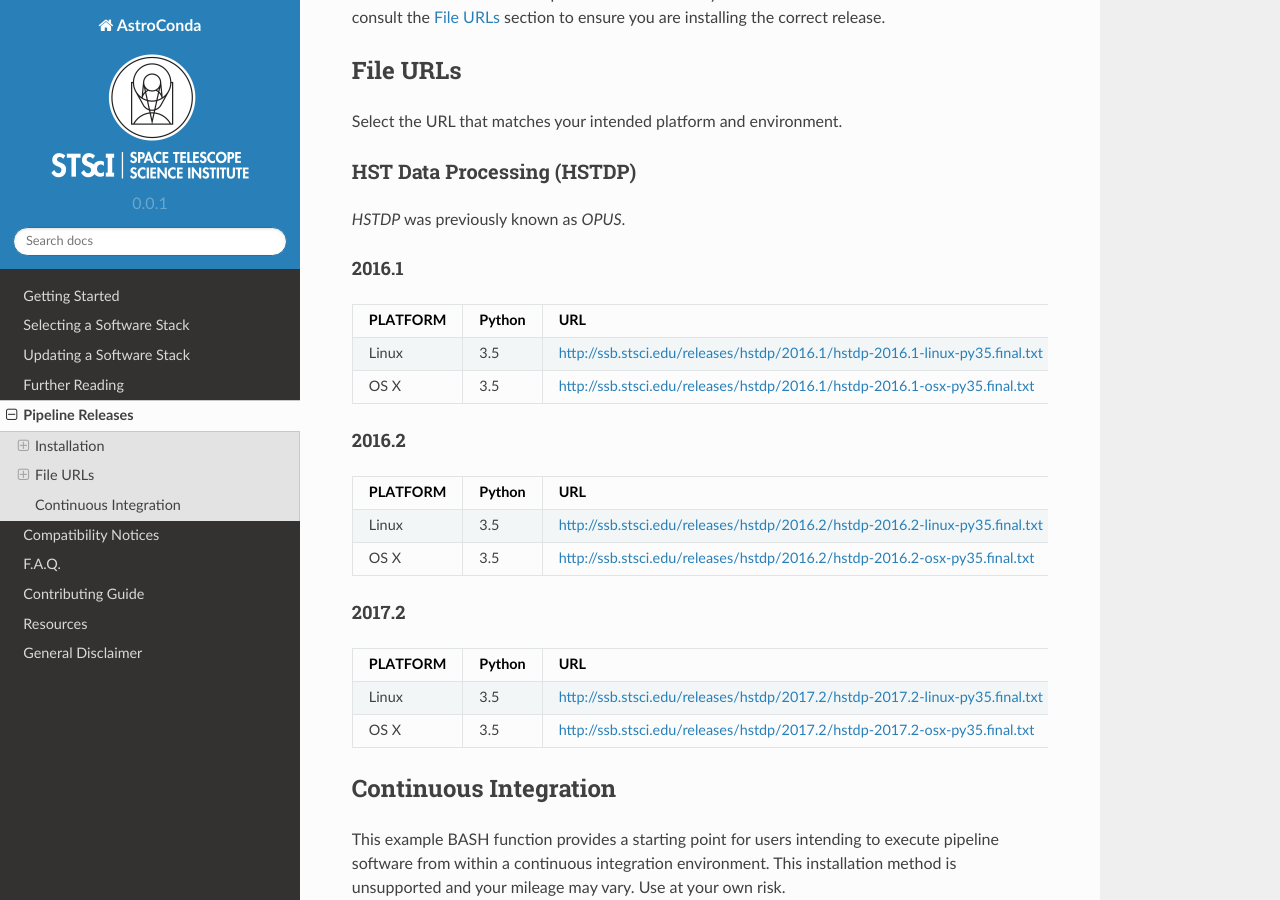
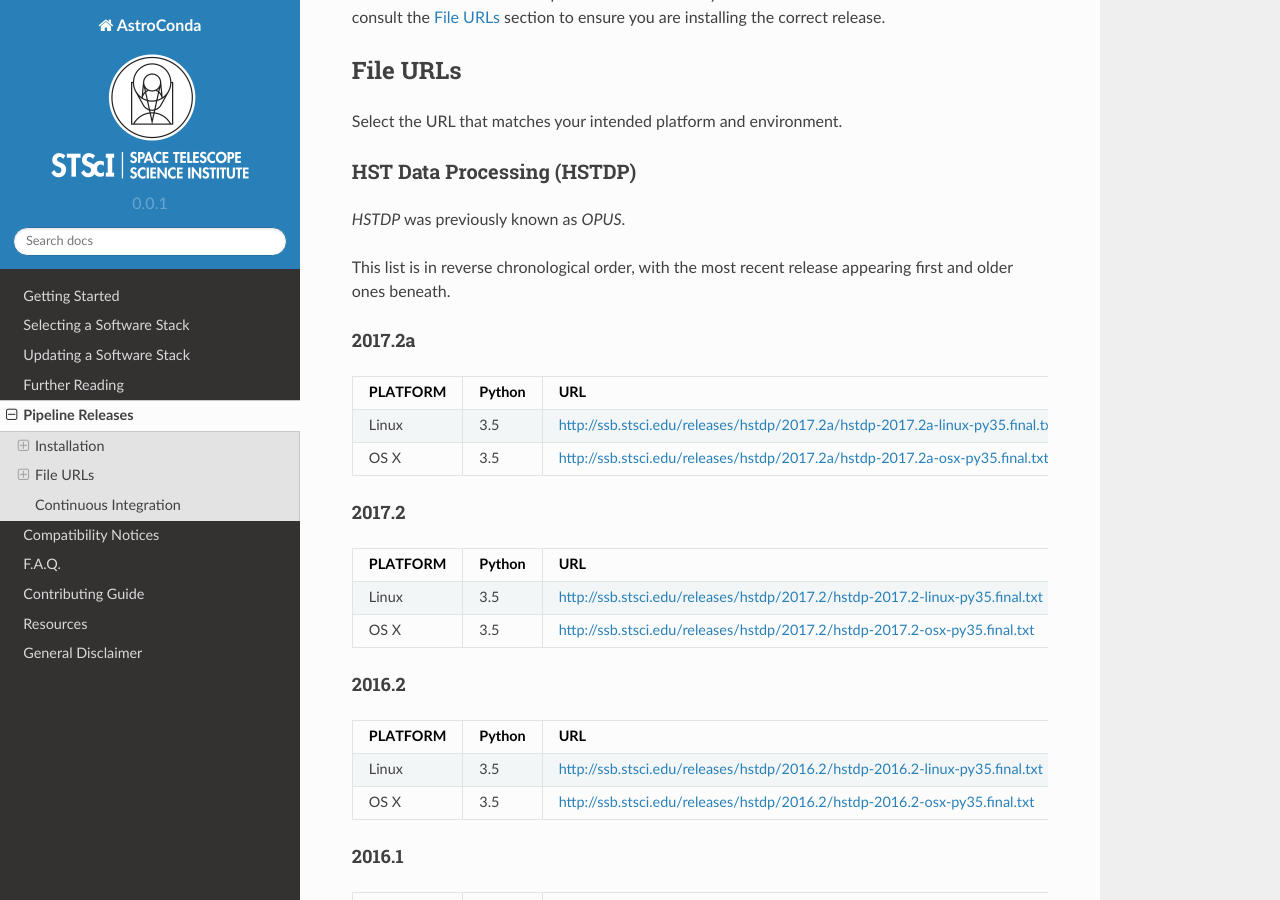
Before and after one commit to jhunkeler/astroconda, a Sphinx documentation site: the page built from source/releases.rst, in a window 1280 px wide and 900 px high, scrolled down 883 px. Built offline with Sphinx 7.4.7 and the Read the Docs theme 2.0.0, drawn with Linux system fonts in a browser that asks for light colours; pages that are not in the unit, such as notebooks, are missing from menus.

Commit message:
Add 2017.2a release
* Adjust order of releases to make most recent more obvious.

```diff
--- a/source/releases.rst
+++ b/source/releases.rst
@@ -48,14 +48,26 @@
 
 *HSTDP* was previously known as *OPUS*.
 
-2016.1
+This list is in reverse chronological order, with the most recent release appearing first and older ones beneath.
+
+2017.2a
++++++++
+
+========  ======  ===
+PLATFORM  Python  URL
+========  ======  ===
+Linux     3.5     http://ssb.stsci.edu/releases/hstdp/2017.2a/hstdp-2017.2a-linux-py35.final.txt
+OS X      3.5     http://ssb.stsci.edu/releases/hstdp/2017.2a/hstdp-2017.2a-osx-py35.final.txt
+========  ======  ===
+
+2017.2
 ++++++
 
 ========  ======  ===
 PLATFORM  Python  URL
 ========  ======  ===
-Linux     3.5     http://ssb.stsci.edu/releases/hstdp/2016.1/hstdp-2016.1-linux-py35.final.txt
-OS X      3.5     http://ssb.stsci.edu/releases/hstdp/2016.1/hstdp-2016.1-osx-py35.final.txt
+Linux     3.5     http://ssb.stsci.edu/releases/hstdp/2017.2/hstdp-2017.2-linux-py35.final.txt
+OS X      3.5     http://ssb.stsci.edu/releases/hstdp/2017.2/hstdp-2017.2-osx-py35.final.txt
 ========  ======  ===
 
 2016.2
```
Also changed, not shown: other parts of source/releases.rst (+7 -3 lines).
